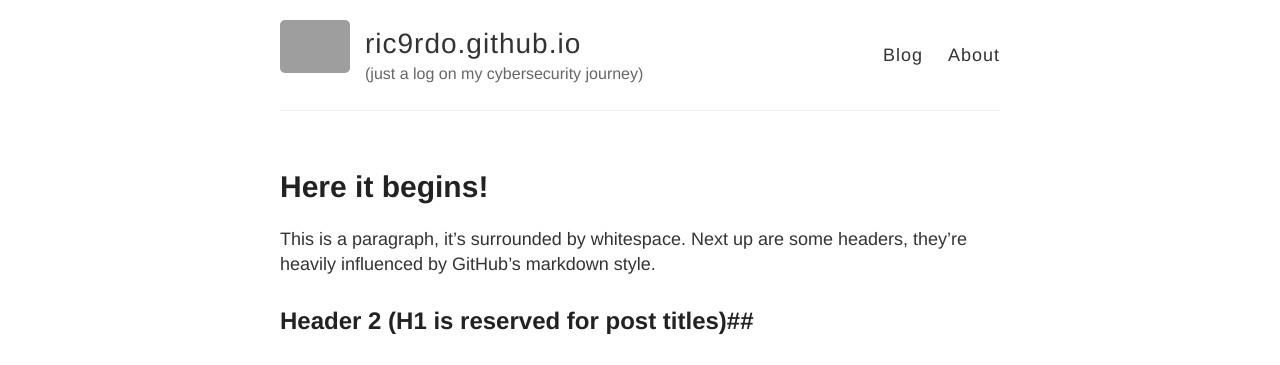
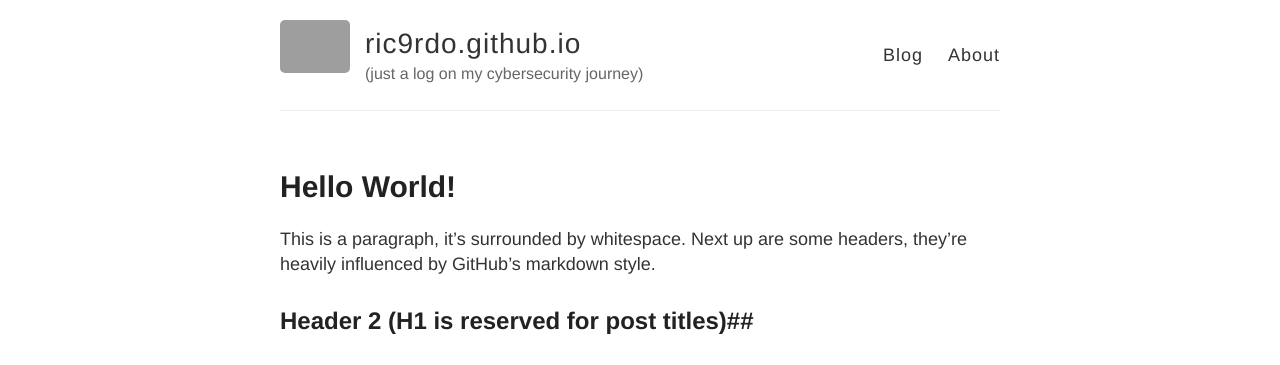
Before and after one commit to ric9rdo/ric9rdo.github.io, a Jekyll site: the page built from _posts/2022-05-18-Hello-World.md, in a window 1280 px wide. Shown: the top 365 px of the page. Built offline with Jekyll 4.4.1, drawn with Linux system fonts in a browser that asks for light colours; grey boxes are pictures that could not be loaded.

Commit message:
Update 2022-05-18-Hello-World.md

```diff
--- a/_posts/2022-05-18-Hello-World.md
+++ b/_posts/2022-05-18-Hello-World.md
@@ -1,6 +1,6 @@
 ---
 layout: post
-title: Here it begins!
+title: Hello World!
 ---
 
 
```
